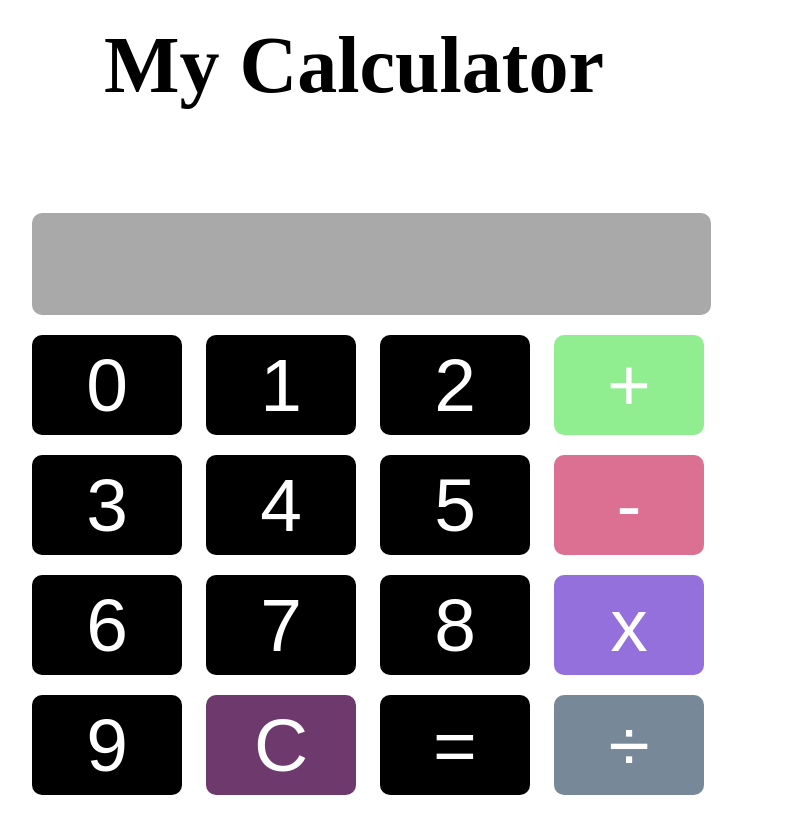
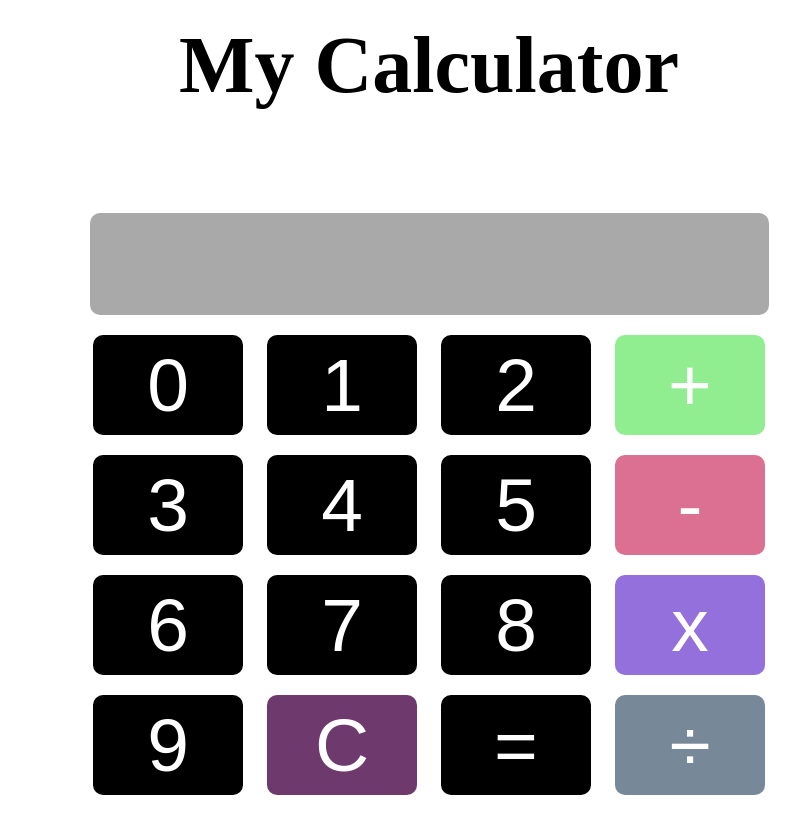
Before and after one commit to iamketan56/JavaScript_Mini_Projects, a plain HTML site: page Functional Calculator/Index.html in a window 1280 px wide. Shown: the whole page, without its empty margins (211-1011 px from the left). Drawn offline with Linux system fonts and the light colour scheme.

Commit message:
Update main.css

```diff
--- a/Functional Calculator/main.css
+++ b/Functional Calculator/main.css
@@ -9,12 +9,13 @@ input {
   border-style: none;
 }
 #myform {
-  margin-left: 225px;
+  text-align: center;
+
   margin-top: 20px;
 }
 h1 {
   text-align: center;
   font-size: 80px;
-  margin-right: 150px;
+
   margin-top: 20px;
 }
```
